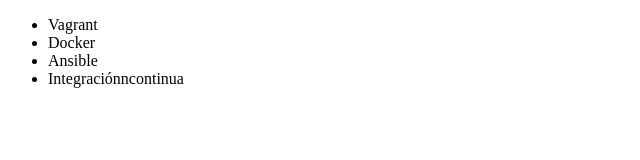
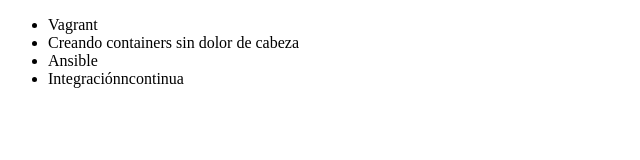
Before and after one commit to LuisEduardocb3/alura-git, a plain HTML site: page index.html in a window 1280 px wide. Shown: the whole page, without its empty margins (0-640 px from the left). Drawn offline with Linux system fonts and the light colour scheme.

Commit message:
corrigiendo el nombre del curso de docker

```diff
--- a/index.html
+++ b/index.html
@@ -7,7 +7,7 @@
 <body>
      <ul>
          <li> Vagrant </li>
-         <li> Docker </li>
+         <li> Creando containers sin dolor de cabeza </li>
          <li> Ansible </li>
          <li> Integraciónncontinua </li>
 
```
